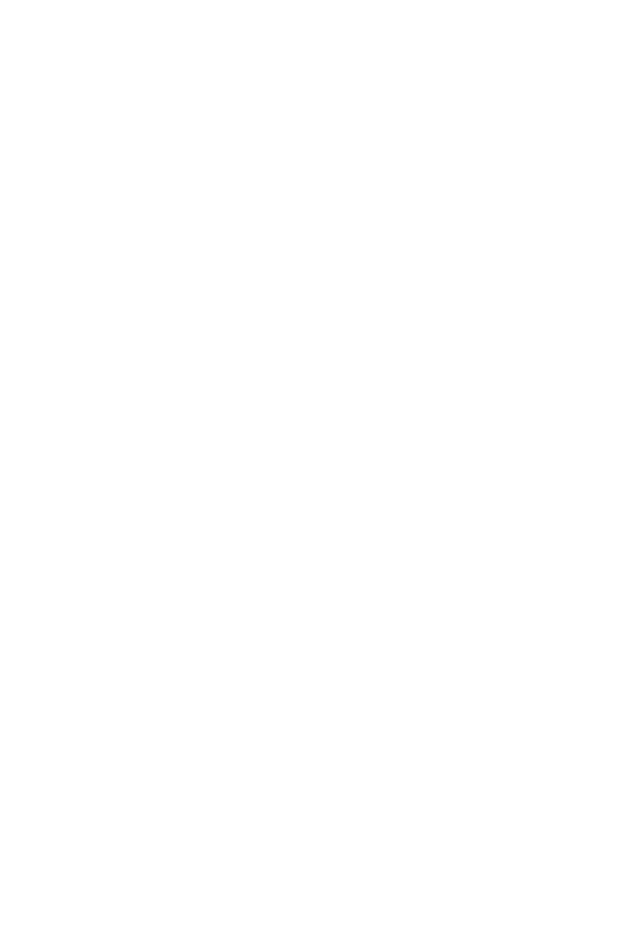
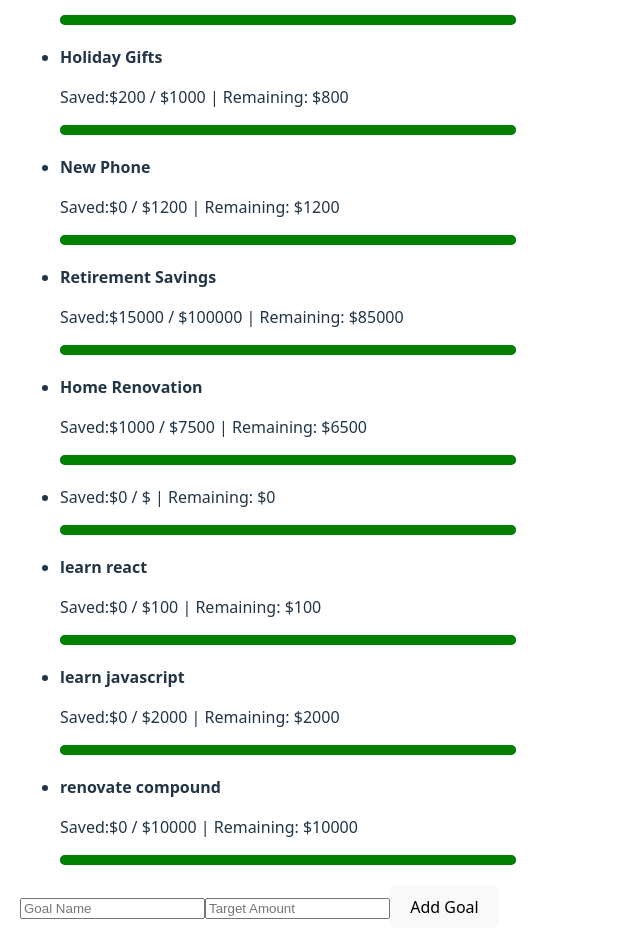
Before and after one commit to muhorocode/smart-goal-planner, a React (Vite) app: page / in a window 1280 px wide. Shown: the part 760-1708 px from the top of the page, without its empty margins (0-640 px from the left). Before the commit the page ends 800 px from the top, so only its background shows below. Built offline with nearby package versions, Linux system fonts and the light colour scheme; data requests are answered from the project's data file.

Commit message:
display goals with a progress bar working

```diff
--- a/db.json
+++ b/db.json
@@ -101,6 +101,18 @@
       "name": "learn react",
       "targetAmount": "100",
       "savedAmount": 0
+    },
+    {
+      "id": "3416",
+      "name": "learn javascript",
+      "targetAmount": "2000",
+      "savedAmount": 0
+    },
+    {
+      "id": "b724",
+      "name": "renovate compound",
+      "targetAmount": "10000",
+      "savedAmount": 0
     }
   ]
 }
--- a/src/App.jsx
+++ b/src/App.jsx
@@ -1,5 +1,6 @@
 import {useEffect, useState} from 'react'
 import AddGoalForm from './components/AddGoalForm'
+import GoalList from './components/GoalList'
 
 function App(){
   const [goals, setGoals]= useState([])
@@ -15,10 +16,11 @@
 //add a new goal
 
 const addGoal=(goal)=>{
-  fetch('http://localhost:3001/goals',{
+  fetch('http://localhost:3001/goals',
+    {
     method:'post',
     headers:{'Content-Type':'application/json'},
-    body:JSON.stringify(newGoal)
+    body:JSON.stringify(goal)
   })
    .then((res)=>res.json())
    .then((data)=>setGoals((prev)=>[...prev,data]))
@@ -28,6 +30,7 @@
   return(
    <div style={{padding:"20px"}}>
    <h1>Smart Goal Planner</h1>
+   <GoalList goals={goals}/>
    <AddGoalForm onAddGoal={addGoal}/>
    </div>
   )
--- a/src/components/GoalItem.jsx
+++ b/src/components/GoalItem.jsx
@@ -0,0 +1,23 @@
+
+//displays a single goal with progress information
+function GoalItem({goal}){
+    //calculate the progress as a percentage
+    const progress=(GoalItem.savedAmount/GoalItem.targetAmount)*100
+    // how much money is remaining
+    const remaining=goal.targetAmount-goal.savedAmount
+
+    return(
+        <li style={{marginBottom:"20px"}}>
+          <strong>{goal.name}</strong>
+          <p>
+            Saved:${goal.savedAmount} / ${goal.targetAmount} | Remaining: ${remaining}
+          </p>
+          <div style={{background:"grey", height:"10px", width:"100%", borderRadius:"5px"}}>
+          <div style={{background:"green", height:"10px", width:"100%", borderRadius:"5px"}}>
+          </div>
+          </div>
+        </li>
+    )
+}
+
+export default GoalItem
--- a/src/components/GoalList.jsx
+++ b/src/components/GoalList.jsx
@@ -0,0 +1,13 @@
+import GoalItem from "./GoalItem";
+
+function GoalList({goals}){
+    return(
+        <ul>
+        {goals.map((goal)=>(
+           <GoalItem key={goal.id} goal={goal}/>
+        ))}
+        </ul>
+    )
+}
+
+export default GoalList
```
